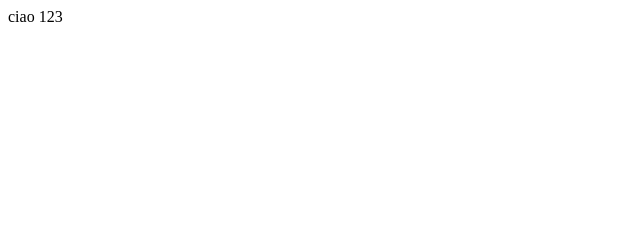
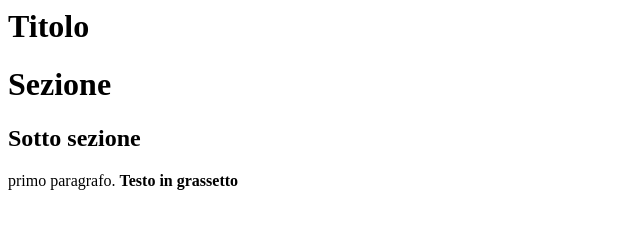
Before and after one commit to Liceo-Bellinzona/introduzione-html-css-NicolePedretti, a plain HTML site: page index.html in a window 1280 px wide. Shown: the whole page, without its empty margins (0-640 px from the left). Drawn offline with Linux system fonts and the light colour scheme.

Commit message:
15.01.2024

```diff
--- a/index.html
+++ b/index.html
@@ -1,2 +1,5 @@
-ciao
-123
+<h1 id="principale">Titolo</h1>
+<h1>Sezione</h1>
+<h2>Sotto sezione</h2>
+primo paragrafo.
+<b>Testo in grassetto</b>
```
